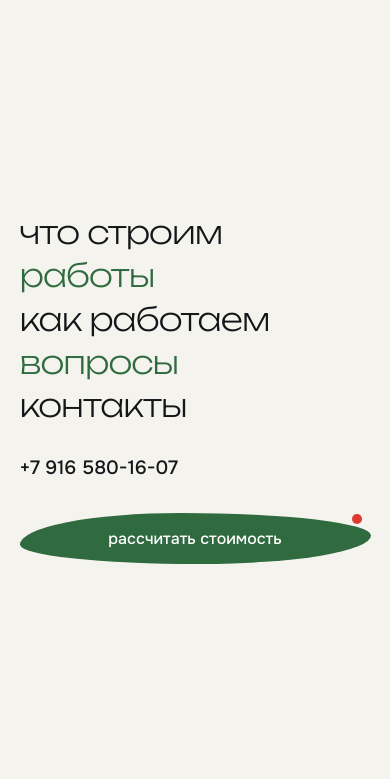
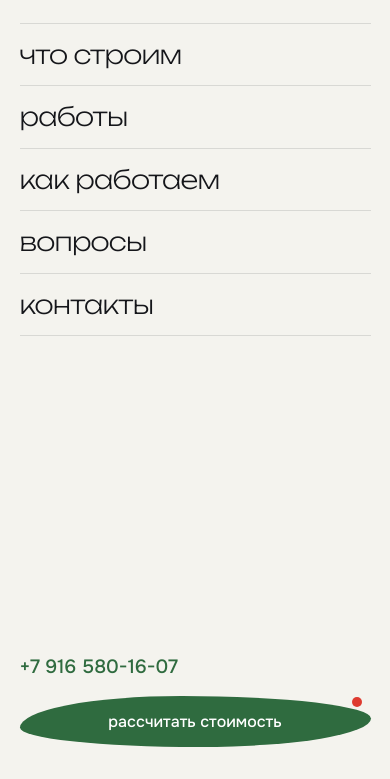
Before and after one commit to Murzikov/force-point-koncept, a plain HTML site: page v1/index.html in a window 390 px wide. Both pictures are taken after a click on the button "Меню". Shown: the part 65-844 px from the top of the page. Drawn offline with Linux system fonts and the light colour scheme.

Commit message:
Меню на телефоне: пункты отдельными строками, связь внизу
Co-Authored-By: Claude Opus 5.5 <noreply@anthropic.com>

```diff
--- a/gallery.css
+++ b/gallery.css
@@ -12,12 +12,15 @@
 .burger span:nth-child(2) { top: 1.75rem; }
 .menu-open .burger span:nth-child(1) { transform: translateY(0.3rem) rotate(45deg); }
 .menu-open .burger span:nth-child(2) { transform: translateY(-0.3rem) rotate(-45deg); }
-.menu { position: fixed; inset: 0; z-index: 25; display: flex; flex-direction: column; justify-content: center; gap: 2rem; padding: 6rem var(--gutter) 2rem; background: var(--paper); opacity: 0; visibility: hidden; transition: opacity .3s var(--ease), visibility .3s; }
+.menu { position: fixed; inset: 0; z-index: 25; display: flex; flex-direction: column; gap: 1.6rem; padding: 5.5rem var(--gutter) 2rem; background: var(--paper); opacity: 0; visibility: hidden; transition: opacity .3s var(--ease), visibility .3s; overflow-y: auto; }
 .menu-open .menu { opacity: 1; visibility: visible; }
-.menu nav { display: grid; gap: 0.4rem; }
-.menu nav a { font: 250 clamp(2rem, 8vw, 3rem)/1.15 var(--font-display); letter-spacing: -0.03em; }
-.menu nav a:nth-child(even) { color: var(--green); }
-.menu .phone { font: 500 1.2rem/1.3 var(--font-text); }
+/* пункты отдельными строками: тонкая линия между ними, один цвет, без подложек */
+.menu nav { display: grid; border-top: 1px solid rgb(21 22 26 / 12%); }
+.menu nav a { padding: 1rem 0; border-bottom: 1px solid rgb(21 22 26 / 12%); font: 250 clamp(1.6rem, 6.5vw, 2.4rem)/1.15 var(--font-display); letter-spacing: -0.03em; }
+.menu nav a:active { color: var(--green); }
+/* связь отдельной группой внизу экрана */
+.menu-contact { display: grid; gap: 1rem; margin-top: auto; }
+.menu .phone { font: 500 1.2rem/1.3 var(--font-text); color: var(--green); }
 .menu-open { overflow: hidden; }
 
 /* ---------- Первый экран ---------- */
--- a/v1/index.html
+++ b/v1/index.html
@@ -36,7 +36,7 @@ a { color: inherit; text-decoration: none; }
 </style>
 
 <link rel="stylesheet" href="../assets/vendor/swiper/swiper-bundle.min.css?v=fc51f21167">
-<link rel="stylesheet" href="../gallery.css?v=69ee7d34c6">
+<link rel="stylesheet" href="../gallery.css?v=0e512093a7">
 
 </head>
 <body>
@@ -53,8 +53,10 @@ a { color: inherit; text-decoration: none; }
   <nav aria-label="Меню">
     <a href="#build">что строим</a><a href="#works">работы</a><a href="#path">как работаем</a><a href="#faq">вопросы</a><a href="#order">контакты</a>
   </nav>
-  <a class="phone" href="tel:+79165801607">+7 916 580-16-07</a>
-  <a class="btn" href="#order">рассчитать стоимость</a>
+  <div class="menu-contact">
+    <a class="phone" href="tel:+79165801607">+7 916 580-16-07</a>
+    <a class="btn" href="#order">рассчитать стоимость</a>
+  </div>
 </div>
 
 
```
